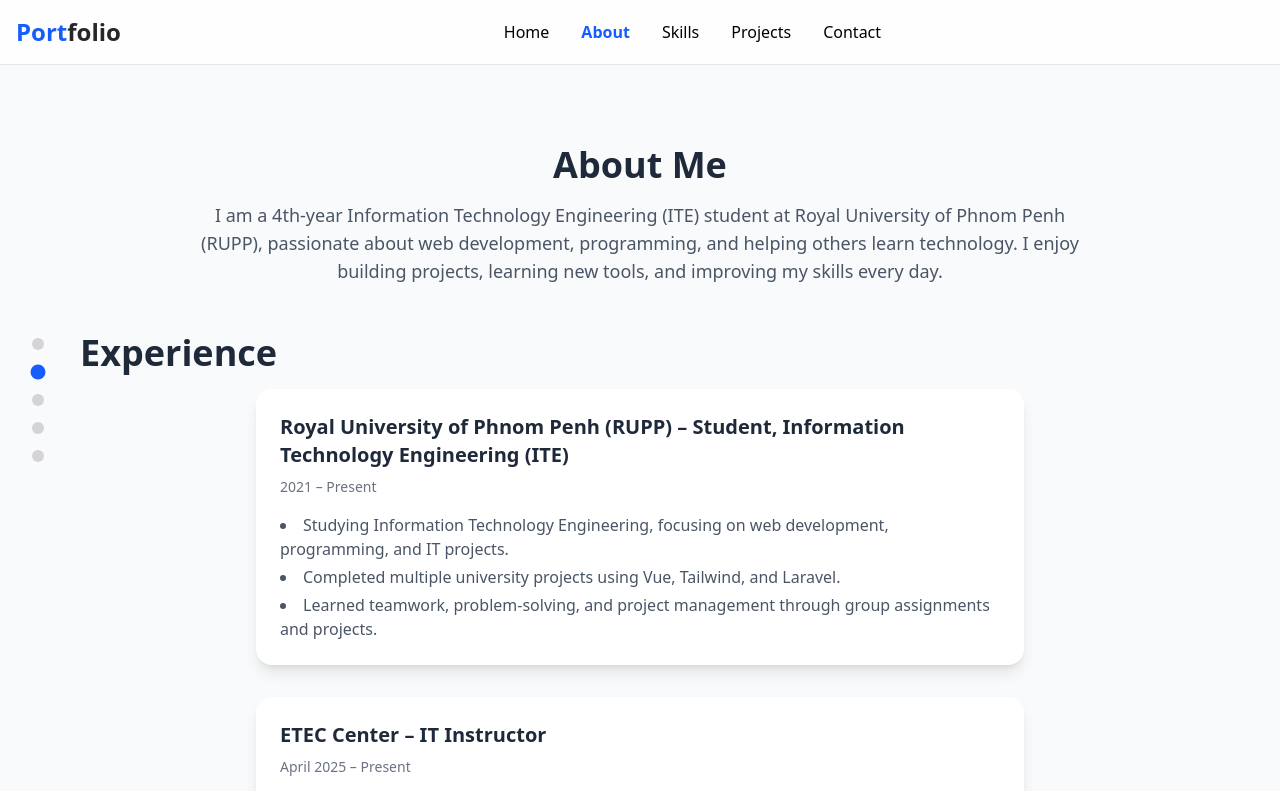
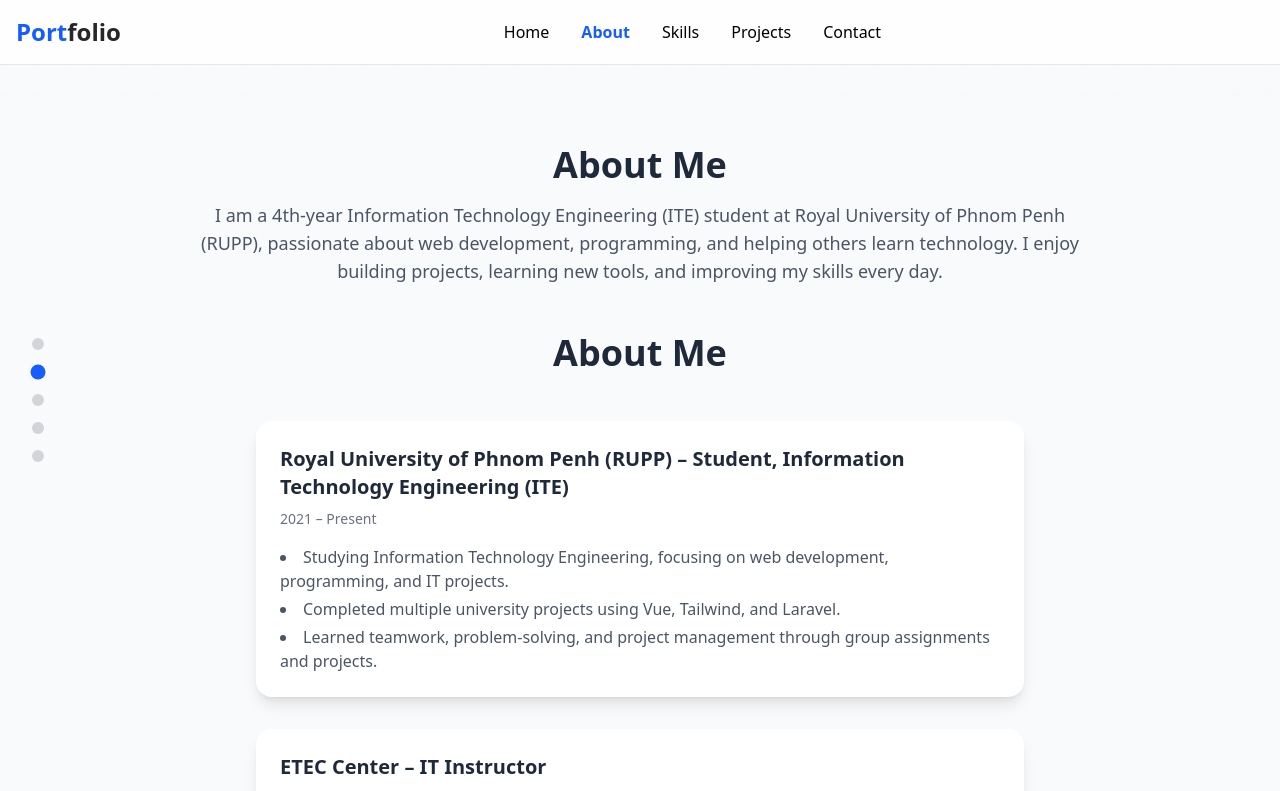
Before and after one commit to PhearomRatha/portfolio-Ratha, a Vue app: page /about in a window 1280 px wide. Shown: the top 791 px of the page. Built offline with nearby package versions, Linux system fonts and the light colour scheme.

Commit message:
update language

```diff
--- a/src/views/About.vue
+++ b/src/views/About.vue
@@ -13,9 +13,12 @@
 
 
     <!-- Experience List -->
-       <h2 class="text-3xl md:text-4xl font-bold text-gray-800 dark:text-white mb-4">
-        Experience <span class="text-primary-600"></span>
+            <div class="max-w-4xl mx-auto text-center mb-12">
+      <h2 class="text-3xl md:text-4xl font-bold text-gray-800 dark:text-white mb-4">
+        About <span class="text-primary-600">Me</span>
       </h2>
+
+    </div>
     <div class="space-y-8 max-w-3xl mx-auto">
       <!-- RUPP -->
       <div class="bg-white dark:bg-gray-800 rounded-2xl shadow-lg p-6">
```
